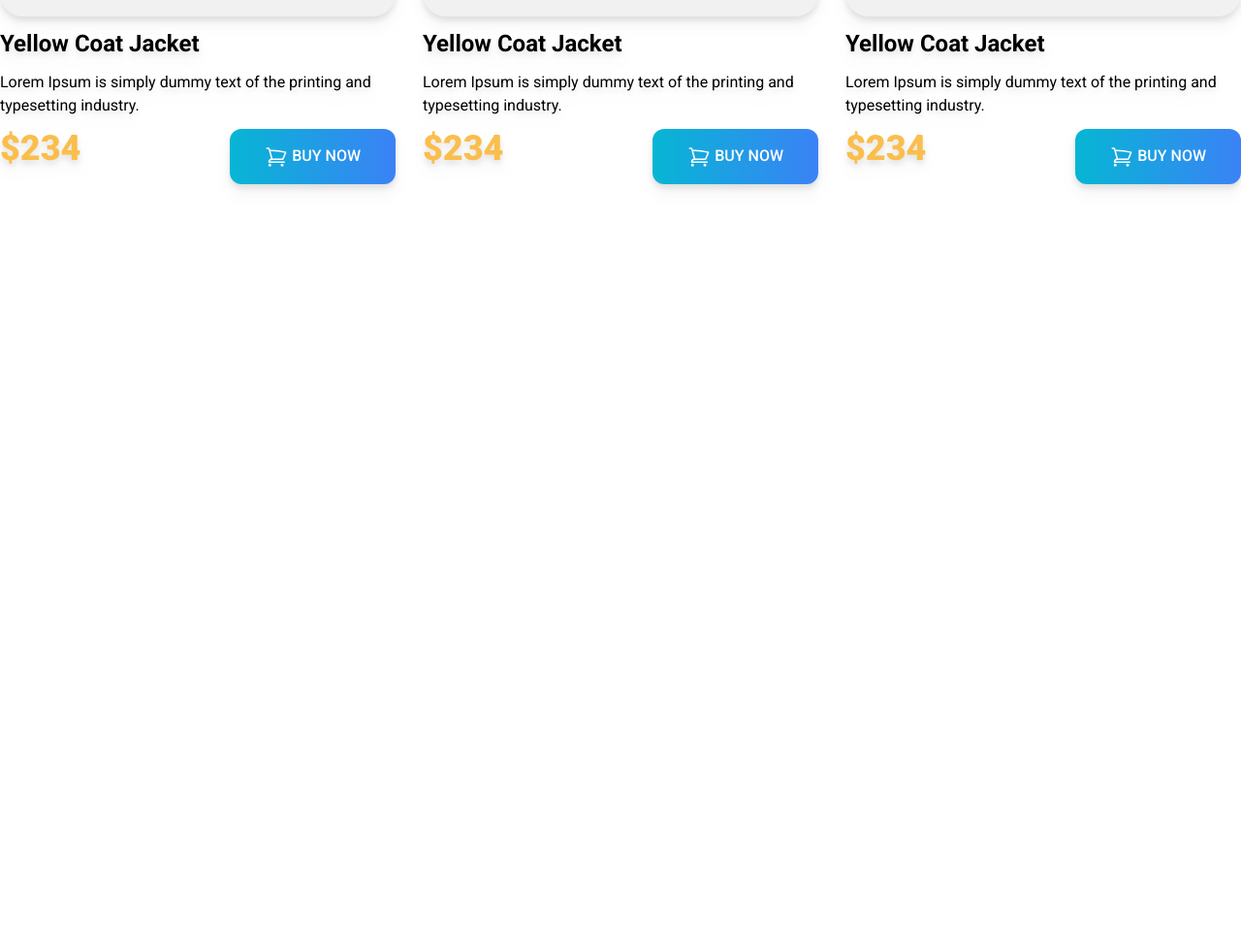
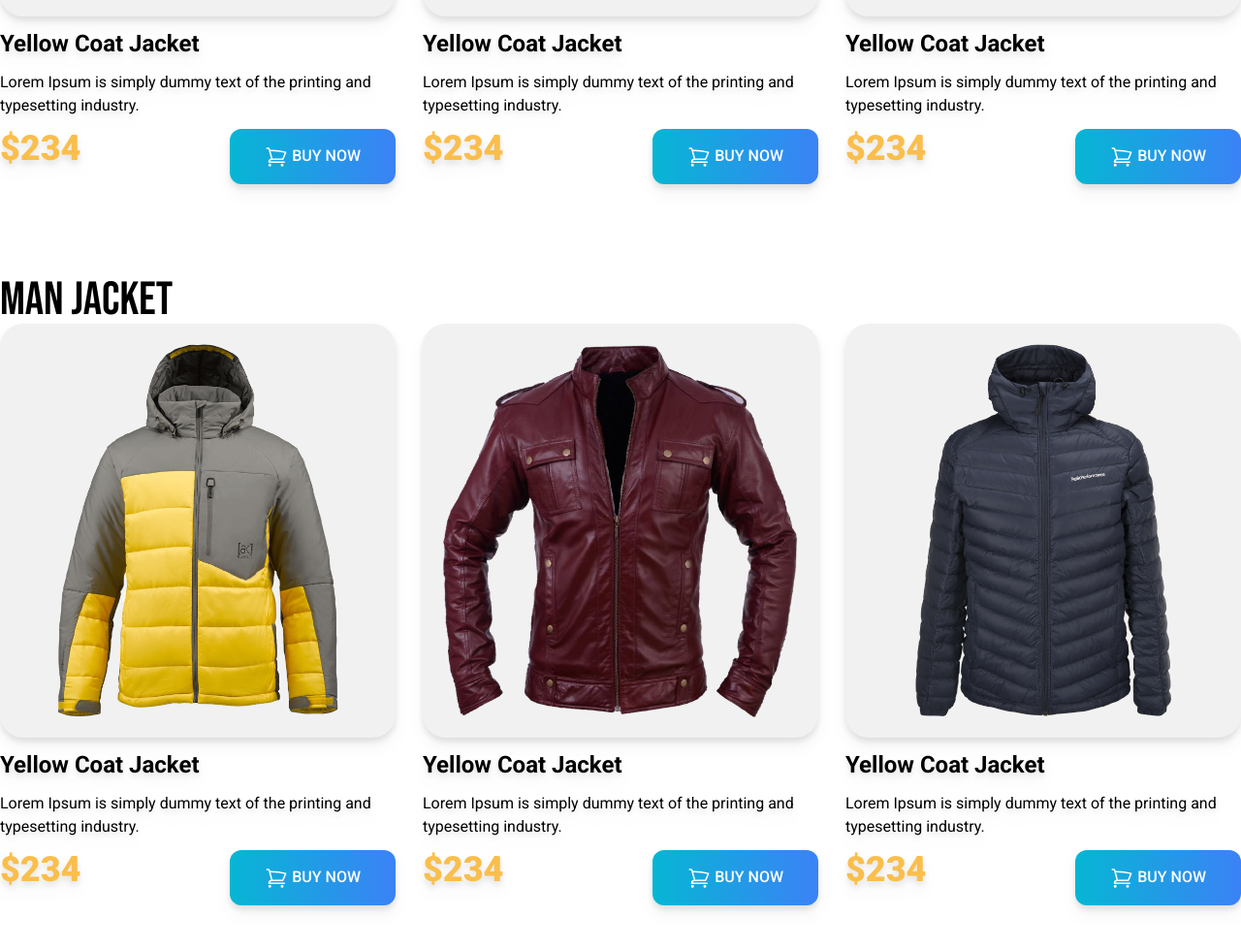
Before and after one commit to Faairuzz21/penguin-fashion-with-tailwind, a plain HTML site: page index.html in a window 1280 px wide. Shown: the part 1241-2219 px from the top of the page at 97% size. Before the commit the page ends 1479 px from the top, so only its background shows below. Drawn offline with nearby package versions, Linux system fonts and the light colour scheme.

Commit message:
added some man's stuffs

```diff
--- a/index.html
+++ b/index.html
@@ -128,6 +128,78 @@
 
 
         </section>
+
+        <!-- Man jacket section -->
+        <section class="py-12">
+            <h3 class="text-5xl font-bebas">Man Jacket</h3>
+            <!-- jacket container -->
+
+            <div class="grid grid-cols-1 md:grid-cols-2 lg:grid-cols-3 gap-7 font-roboto">
+                 <!-- jacket 4 -->
+                 <div class="space-y-3 drop-shadow-lg">
+                    <div class="bg-[#F1F1F1] p-5 rounded-3xl">
+                        <img src="images/jacket-4.png" alt="">
+                    </div>
+                    <h4 class="text-2xl font-bold">Yellow Coat Jacket </h4>
+                    <p>Lorem Ipsum is simply dummy text of the
+                        printing and typesetting industry.</p>
+                    <div class="flex justify-between">
+                        <h3 class="text-4xl font-black text-[#FABE4C]">$234</h3>
+                        <button class="py-4 px-9 bg-gradient-to-r from-cyan-500 to-blue-500 rounded-xl text-white font-medium ">
+                            <svg xmlns="http://www.w3.org/2000/svg" fill="none" viewBox="0 0 24 24" stroke-width="1.5"
+                                stroke="currentColor" class="w-6 h-6 inline">
+                                <path stroke-linecap="round" stroke-linejoin="round"
+                                    d="M2.25 3h1.386c.51 0 .955.343 1.087.835l.383 1.437M7.5 14.25a3 3 0 00-3 3h15.75m-12.75-3h11.218c1.121-2.3 2.1-4.684 2.924-7.138a60.114 60.114 0 00-16.536-1.84M7.5 14.25L5.106 5.272M6 20.25a.75.75 0 11-1.5 0 .75.75 0 011.5 0zm12.75 0a.75.75 0 11-1.5 0 .75.75 0 011.5 0z" />
+                            </svg>
+
+                            BUY NOW</button>
+                    </div>
+                </div>
+                 <!-- jacket 5 -->
+                 <div class="space-y-3 drop-shadow-lg">
+                    <div class="bg-[#F1F1F1] p-5 rounded-3xl">
+                        <img src="images/jacket-5.png" alt="">
+                    </div>
+                    <h4 class="text-2xl font-bold">Yellow Coat Jacket </h4>
+                    <p>Lorem Ipsum is simply dummy text of the
+                        printing and typesetting industry.</p>
+                    <div class="flex justify-between">
+                        <h3 class="text-4xl font-black text-[#FABE4C]">$234</h3>
+                        <button class="py-4 px-9 bg-gradient-to-r from-cyan-500 to-blue-500 rounded-xl text-white font-medium ">
+                            <svg xmlns="http://www.w3.org/2000/svg" fill="none" viewBox="0 0 24 24" stroke-width="1.5"
+                                stroke="currentColor" class="w-6 h-6 inline">
+                                <path stroke-linecap="round" stroke-linejoin="round"
+                                    d="M2.25 3h1.386c.51 0 .955.343 1.087.835l.383 1.437M7.5 14.25a3 3 0 00-3 3h15.75m-12.75-3h11.218c1.121-2.3 2.1-4.684 2.924-7.138a60.114 60.114 0 00-16.536-1.84M7.5 14.25L5.106 5.272M6 20.25a.75.75 0 11-1.5 0 .75.75 0 011.5 0zm12.75 0a.75.75 0 11-1.5 0 .75.75 0 011.5 0z" />
+                            </svg>
+
+                            BUY NOW</button>
+                    </div>
+                </div>
+                 <!-- jacket 6 -->
+                 <div class="space-y-3 drop-shadow-lg">
+                    <div class="bg-[#F1F1F1] p-5 rounded-3xl">
+                        <img src="images/jacket-6.png" alt="">
+                    </div>
+                    <h4 class="text-2xl font-bold">Yellow Coat Jacket </h4>
+                    <p>Lorem Ipsum is simply dummy text of the
+                        printing and typesetting industry.</p>
+                    <div class="flex justify-between">
+                        <h3 class="text-4xl font-black text-[#FABE4C]">$234</h3>
+                        <button class="py-4 px-9 bg-gradient-to-r from-cyan-500 to-blue-500 rounded-xl text-white font-medium ">
+                            <svg xmlns="http://www.w3.org/2000/svg" fill="none" viewBox="0 0 24 24" stroke-width="1.5"
+                                stroke="currentColor" class="w-6 h-6 inline">
+                                <path stroke-linecap="round" stroke-linejoin="round"
+                                    d="M2.25 3h1.386c.51 0 .955.343 1.087.835l.383 1.437M7.5 14.25a3 3 0 00-3 3h15.75m-12.75-3h11.218c1.121-2.3 2.1-4.684 2.924-7.138a60.114 60.114 0 00-16.536-1.84M7.5 14.25L5.106 5.272M6 20.25a.75.75 0 11-1.5 0 .75.75 0 011.5 0zm12.75 0a.75.75 0 11-1.5 0 .75.75 0 011.5 0z" />
+                            </svg>
+
+                            BUY NOW</button>
+                    </div>
+                </div>
+
+            </div>
+
+
+        </section>
     </main>
 
     <footer>
```
